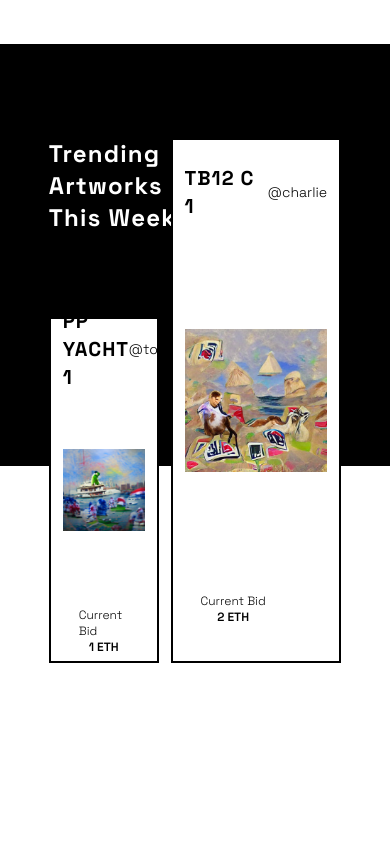
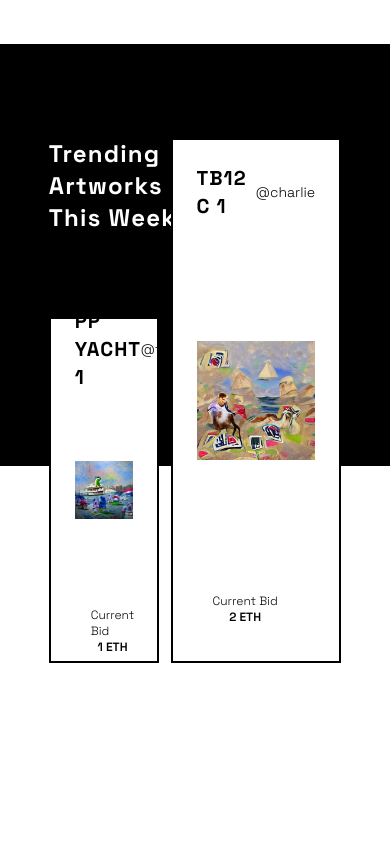
Before and after one commit to CharlesCarr/next-nft-landing-page, a Next.js app: page / in a window 390 px wide. Shown: the part 800-1644 px from the top of the page. Built offline with nearby package versions, Linux system fonts and the light colour scheme.

Commit message:
feat: add filters for collections

```diff
--- a/components/NFTCard.tsx
+++ b/components/NFTCard.tsx
@@ -2,6 +2,7 @@ import Image from "next/image";
 import { useEffect, useState } from "react";
 interface NFTCardProps {
   nft: string;
+  fullTitle?: string;
   name: string;
   price: string;
   time?: string;
@@ -17,6 +18,7 @@ interface NFTCardProps {
 
 const NFTCard = ({
   nft,
+  fullTitle,
   name,
   price,
   time,
@@ -36,12 +38,13 @@ const NFTCard = ({
   /*
     Based on cardType can determine the necessary h/w of the Image component ??
   */
+ console.log(fullTitle);
 
   useEffect(() => {
     if (cardType === "collections") {
       setCardDimensions({
-        width: "300",
-        height: "500",
+        width: "250",
+        height: "250",
       });
     } else if (cardType === "trending-small") {
       setCardDimensions({
@@ -68,7 +71,7 @@ const NFTCard = ({
 
   return (
     <div
-      className={`bg-white ${totalhw} flex flex-col justify-between items-center px-3 border border-black ${
+      className={`bg-white ${totalhw} flex flex-col justify-between items-center px-6 border border-black ${
         cardType === "collections" ? "hover:shadow-4xl" : null
       } ${rotation} ${background ? `shadow-4xl absolute ${position}` : null} `}
     >
@@ -76,14 +79,14 @@ const NFTCard = ({
         <p className="font-bold text-xl tracking-wider">{nft}</p>
         <p className="text-sm font-light">{name}</p>
       </div>
-      {/* <div className={`${imgheight} w-full flex justify-center items-center`}> */}
+      <div className={`${imgheight} w-full flex justify-center items-center`}>
         <Image
           src={`/images/${img}`}
           alt="nft image"
           width={cardDimensions.width}
           height={cardDimensions.height}
         />
-      {/* </div> */}
+      </div>
       <div
         className={`${tbheight} w-full flex justify-between items-center px-4`}
       >
@@ -97,6 +100,12 @@ const NFTCard = ({
             <p className="font-semibold text-xs">{time}</p>
           </div>
         ) : null}
+        {/* {cardType === "collections" ? (
+          <div className="flex flex-col justify-center items-center">
+          <p className="font-light text-xs">AI Prompt:</p>
+          <p className="font-semibold text-xs w-24">{`"${fullTitle}"`}</p>
+        </div>
+        ): null} */}
       </div>
     </div>
   );
--- a/components/sections/Collections.tsx
+++ b/components/sections/Collections.tsx
@@ -1,7 +1,225 @@
-import React from "react";
+import React, { useState, useEffect } from "react";
 import NFTCard from "../NFTCard";
 
-const Collections = () => {
+const allNFTs = [
+  {
+    nft: "TB12 C 1",
+    fullTitle: "Tom Brady riding a camel through a deck of cards",
+    name: "@tom",
+    price: "1 ETH",
+    tbheight: "tl-top-bottom",
+    imgheight: "tl-img",
+    totalhw: "trs-total",
+    background: false,
+    img: "brady/tom-brady-one.png",
+    cardType: "collections",
+  },
+  {
+    nft: "TB12 C 2",
+    fullTitle: "Tom Brady riding a camel through a deck of cards",
+    name: "@tom",
+    price: "1 ETH",
+    tbheight: "tl-top-bottom",
+    imgheight: "tl-img",
+    totalhw: "trs-total",
+    background: false,
+    img: "brady/tom-brady-two.png",
+    cardType: "collections",
+  },
+  {
+    nft: "TB12 C 3",
+    fullTitle: "Tom Brady riding a camel through a deck of cards",
+    name: "@tom",
+    price: "1 ETH",
+    tbheight: "tl-top-bottom",
+    imgheight: "tl-img",
+    totalhw: "trs-total",
+    background: false,
+    img: "brady/tom-brady-three.png",
+    cardType: "collections",
+  },
+  {
+    nft: "PP YACHT 1",
+    fullTitle: "Philly Phanatic on a Yacht",
+    name: "@mark",
+    price: "1 ETH",
+    tbheight: "tl-top-bottom",
+    imgheight: "tl-img",
+    totalhw: "trs-total",
+    background: false,
+    img: "fanatic/fanatic-one.png",
+    cardType: "collections",
+  },
+  {
+    nft: "PP YACHT 2",
+    fullTitle: "Philly Phanatic on a Yacht",
+    name: "@mark",
+    price: "1 ETH",
+    tbheight: "tl-top-bottom",
+    imgheight: "tl-img",
+    totalhw: "trs-total",
+    background: false,
+    img: "fanatic/fanatic-two.png",
+    cardType: "collections",
+  },
+  {
+    nft: "PP YACHT 3",
+    fullTitle: "Philly Phanatic on a Yacht",
+    name: "@mark",
+    price: "1 ETH",
+    tbheight: "tl-top-bottom",
+    imgheight: "tl-img",
+    totalhw: "trs-total",
+    background: false,
+    img: "fanatic/fanatic-three.png",
+    cardType: "collections",
+  },
+  {
+    nft: "LBJ SURF 1",
+    fullTitle: "Lebron James surfing big waves in Hawaii",
+    name: "@mike",
+    price: "1 ETH",
+    tbheight: "tl-top-bottom",
+    imgheight: "tl-img",
+    totalhw: "trs-total",
+    background: false,
+    img: "lebron/lebron-james-one.png",
+    cardType: "collections",
+  },
+  {
+    nft: "LBJ SURF 2",
+    fullTitle: "Lebron James surfing big waves in Hawaii",
+    name: "@mike",
+    price: "1 ETH",
+    tbheight: "tl-top-bottom",
+    imgheight: "tl-img",
+    totalhw: "trs-total",
+    background: false,
+    img: "lebron/lebron-james-two.png",
+    cardType: "collections",
+  },
+  {
+    nft: "LBJ SURF 3",
+    fullTitle: "Lebron James surfing big waves in Hawaii",
+    name: "@mike",
+    price: "1 ETH",
+    tbheight: "tl-top-bottom",
+    imgheight: "tl-img",
+    totalhw: "trs-total",
+    background: false,
+    img: "lebron/lebron-james-three.png",
+    cardType: "collections",
+  },
+  {
+    nft: "RB SUB 1",
+    fullTitle: "Red Bull Racing Submarine in Space",
+    name: "@tom",
+    price: "1 ETH",
+    tbheight: "tl-top-bottom",
+    imgheight: "tl-img",
+    totalhw: "trs-total",
+    background: false,
+    img: "red-bull/red-bull-one.png",
+    cardType: "collections",
+  },
+  {
+    nft: "RB SUB 2",
+    fullTitle: "Red Bull Racing Submarine in Space",
+    name: "@tom",
+    price: "1 ETH",
+    tbheight: "tl-top-bottom",
+    imgheight: "tl-img",
+    totalhw: "trs-total",
+    background: false,
+    img: "red-bull/red-bull-two.png",
+    cardType: "collections",
+  },
+  {
+    nft: "RB SUB 3",
+    fullTitle: "Red Bull Racing Submarine in Space",
+    name: "@tom",
+    price: "1 ETH",
+    tbheight: "tl-top-bottom",
+    imgheight: "tl-img",
+    totalhw: "trs-total",
+    background: false,
+    img: "red-bull/red-bull-three.png",
+    cardType: "collections",
+  },
+  {
+    nft: "TNF M 1",
+    fullTitle: "Three Musketeers watching Thursday Night Football",
+    name: "@mark",
+    price: "1 ETH",
+    tbheight: "tl-top-bottom",
+    imgheight: "tl-img",
+    totalhw: "trs-total",
+    background: false,
+    img: "thursday/thursday-football-one.png",
+    cardType: "collections",
+  },
+  {
+    nft: "TNF M 2",
+    fullTitle: "Three Musketeers watching Thursday Night Football",
+    name: "@mark",
+    price: "1 ETH",
+    tbheight: "tl-top-bottom",
+    imgheight: "tl-img",
+    totalhw: "trs-total",
+    background: false,
+    img: "thursday/thursday-football-two.png",
+    cardType: "collections",
+  },
+  {
+    nft: "TNF M 3",
+    fullTitle: "Three Musketeers watching Thursday Night Football",
+    name: "@mark",
+    price: "1 ETH",
+    tbheight: "tl-top-bottom",
+    imgheight: "tl-img",
+    totalhw: "trs-total",
+    background: false,
+    img: "thursday/thursday-football-three.png",
+    cardType: "collections",
+  },
+  {
+    nft: "DoI WS 1",
+    fullTitle: "Stealing the Declaration of Independence from the World Series",
+    name: "@mike",
+    price: "1 ETH",
+    tbheight: "tl-top-bottom",
+    imgheight: "tl-img",
+    totalhw: "trs-total",
+    background: false,
+    img: "world-series/world-series-one.png",
+    cardType: "collections",
+  },
+  {
+    nft: "DoI WS 2",
+    fullTitle: "Stealing the Declaration of Independence from the World Series",
+    name: "@mike",
+    price: "1 ETH",
+    tbheight: "tl-top-bottom",
+    imgheight: "tl-img",
+    totalhw: "trs-total",
+    background: false,
+    img: "world-series/world-series-two.png",
+    cardType: "collections",
+  },
+  {
+    nft: "DoI WS 3",
+    fullTitle: "Stealing the Declaration of Independence from the World Series",
+    name: "@mike",
+    price: "1 ETH",
+    tbheight: "tl-top-bottom",
+    imgheight: "tl-img",
+    totalhw: "trs-total",
+    background: false,
+    img: "world-series/world-series-three.png",
+    cardType: "collections",
+  },
+];
+
 const sampleNFTs = [
   {
     nft: "TB12 C 1",
@@ -11,8 +229,8 @@ const Collections = () => {
     imgheight: "tl-img",
     totalhw: "trs-total",
     background: false,
-      img: 'brady/tom-brady-one.png',
-      cardType: 'collections',
+    img: "brady/tom-brady-one.png",
+    cardType: "collections",
   },
   {
     nft: "PP YACHT 1",
@@ -22,8 +240,8 @@ const Collections = () => {
     imgheight: "tl-img",
     totalhw: "trs-total",
     background: false,
-      img: 'fanatic/fanatic-one.png',
-      cardType: 'collections',
+    img: "fanatic/fanatic-one.png",
+    cardType: "collections",
   },
   {
     nft: "LBJ SURF 1",
@@ -33,8 +251,8 @@ const Collections = () => {
     imgheight: "tl-img",
     totalhw: "trs-total",
     background: false,
-      img: 'lebron/lebron-james-one.png',
-      cardType: 'collections',
+    img: "lebron/lebron-james-one.png",
+    cardType: "collections",
   },
   {
     nft: "RB SUB 1",
@@ -44,8 +262,8 @@ const Collections = () => {
     imgheight: "tl-img",
     totalhw: "trs-total",
     background: false,
-      img: 'red-bull/red-bull-one.png',
-      cardType: 'collections',
+    img: "red-bull/red-bull-one.png",
+    cardType: "collections",
   },
   {
     nft: "TNF M 1",
@@ -55,8 +273,8 @@ const Collections = () => {
     imgheight: "tl-img",
     totalhw: "trs-total",
     background: false,
-      img: 'thursday/thursday-football-one.png',
-      cardType: 'collections',
+    img: "thursday/thursday-football-one.png",
+    cardType: "collections",
   },
   {
     nft: "DoI WS 1",
@@ -66,13 +284,50 @@ const Collections = () => {
     imgheight: "tl-img",
     totalhw: "trs-total",
     background: false,
-      img: 'world-series/world-series-one.png',
-      cardType: 'collections',
+    img: "world-series/world-series-one.png",
+    cardType: "collections",
   },
 ];
 
+const Collections = () => {
+  const [activeNFTs, setActiveNFTs] = useState<any>(sampleNFTs);
+  const [activeFilter, setActiveFilter] = useState<string>("ALL UNIQUE");
+  const [showPrompt, setShowPrompt] = useState<any>(null);
+
+  useEffect(() => {
+    if (activeFilter !== "ALL UNIQUE") {
+      setShowPrompt(activeNFTs[0].fullTitle);
+    }
+  }, [activeFilter, activeNFTs]);
+
+  const filterNFTs = (selection: any) => {
+    // initially active will have 6 unique
+    // console.log(selection);
+    setActiveFilter(selection);
+
+    // if filter selected, filter the allNFTs array, returning only the selection
+    const filteredNFTs = allNFTs.filter((nft: any) => {
+      return nft.nft.substring(0, 4) === selection.substring(0, 4);
+    });
+
+    // console.log(filteredNFTs);
+
+    // set activeNFTs as that filtered selection
+    setActiveNFTs(filteredNFTs);
+
+    // map over activeNFTs to display the cards (in jsx)
+  };
+
+  const getAllUniqueNFTs = (selection: any) => {
+    setActiveNFTs(sampleNFTs);
+    setActiveFilter(selection);
+  };
+
   return (
-    <div className="h-full min-h-screen w-full px-6 sm:px-10 md:px-20 pt-10" id="collections">
+    <div
+      className="h-full min-h-screen w-full px-6 sm:px-10 md:px-20 pt-10"
+      id="collections"
+    >
       <div className="flex w-full h-20 justify-between items-center">
         <p className="text-3xl font-bold">Explore Collections</p>
         <p className="font-light text-xs pr-4">
@@ -81,28 +336,78 @@ const Collections = () => {
       </div>
       <div className="flex w-full h-14 mb-2">
         <ul className="p-0 m-0 w-full flex justify-start items-center">
-          <li className="border border-black rounded-2xl px-2 sm:px-4 py-1 text-xs mr-2 sm:mr-8">
-            Sport 1
+          <li
+            className={`${
+              activeFilter === "ALL UNIQUE" ? "bg-black text-white" : null
+            } border border-black rounded-2xl px-2 sm:px-4 py-1 text-xs mr-2 sm:mr-8 cursor-pointer`}
+            onClick={(e: any) => getAllUniqueNFTs(e.target.innerText)}
+          >
+            ALL UNIQUE
           </li>
-          <li className="border border-black rounded-2xl px-2 sm:px-4 py-1 text-xs mr-2 sm:mr-8">
-            Sport 2
+          <li
+            className={`${
+              activeFilter === "TB12 C" ? "bg-black text-white" : null
+            } border border-black rounded-2xl px-2 sm:px-4 py-1 text-xs mr-2 sm:mr-8 cursor-pointer`}
+            onClick={(e: any) => filterNFTs(e.target.innerText)}
+          >
+            TB12 C
           </li>
-          <li className="border border-black rounded-2xl px-2 sm:px-4 py-1 text-xs mr-2 sm:mr-8">
-            Sport 3
+          <li
+            className={`${
+              activeFilter === "PP YACHT" ? "bg-black text-white" : null
+            } border border-black rounded-2xl px-2 sm:px-4 py-1 text-xs mr-2 sm:mr-8 cursor-pointer`}
+            onClick={(e: any) => filterNFTs(e.target.innerText)}
+          >
+            PP YACHT
           </li>
-          <li className="border border-black rounded-2xl px-2 sm:px-4 py-1 text-xs mr-2 sm:mr-8">
-            Sport 4
+          <li
+            className={`${
+              activeFilter === "LBJ SURF" ? "bg-black text-white" : null
+            } border border-black rounded-2xl px-2 sm:px-4 py-1 text-xs mr-2 sm:mr-8 cursor-pointer`}
+            onClick={(e: any) => filterNFTs(e.target.innerText)}
+          >
+            LBJ SURF
           </li>
-          <li className="border border-black rounded-2xl px-2 sm:px-4 py-1 text-xs mr-2 sm:mr-8">
-            Sport 5
+          <li
+            className={`${
+              activeFilter === "TNF M" ? "bg-black text-white" : null
+            } border border-black rounded-2xl px-2 sm:px-4 py-1 text-xs mr-2 sm:mr-8 cursor-pointer`}
+            onClick={(e: any) => filterNFTs(e.target.innerText)}
+          >
+            TNF M
           </li>
-          <li className="border border-black rounded-2xl px-2 sm:px-4 py-1 text-xs">
-            Sport 6
+          <li
+            className={`${
+              activeFilter === "RB SUB" ? "bg-black text-white" : null
+            } border border-black rounded-2xl px-2 sm:px-4 py-1 text-xs mr-2 sm:mr-8 cursor-pointer`}
+            onClick={(e: any) => filterNFTs(e.target.innerText)}
+          >
+            RB SUB
+          </li>
+          <li
+            className={`${
+              activeFilter === "DoI WS" ? "bg-black text-white" : null
+            } border border-black rounded-2xl px-2 sm:px-4 py-1 text-xs mr-2 sm:mr-8 cursor-pointer`}
+            onClick={(e: any) => filterNFTs(e.target.innerText)}
+          >
+            DoI WS
           </li>
         </ul>
       </div>
-      <div className="w-full h-4/6 grid grid-cols-1 sm:grid-cols-2 md:grid-cols-3 gap-x-10 gap-6">
-        {sampleNFTs.map((nft: any) => <NFTCard key={nft} {...nft} />)}
+
+      {showPrompt ? (
+        <div className="my-4">
+          <p className="font-bold">
+            Prompt for AI:{" "}
+            <span className="font-light">{`"${showPrompt}"`}</span>
+          </p>
+        </div>
+      ) : null}
+
+      <div className="w-full h-4/6 grid grid-cols-1 sm:grid-cols-2 md:grid-cols-3 gap-x-12 gap-6">
+        {activeNFTs.map((nft: any) => (
+          <NFTCard key={nft} {...nft} />
+        ))}
       </div>
     </div>
   );
--- a/components/sections/Top.tsx
+++ b/components/sections/Top.tsx
@@ -19,7 +19,7 @@ const Top = () => {
       cardType: 'top-small',
     },
     {
-      nft: "RB Sub #1",
+      nft: "RB SUB #1",
       name: "@mark",
       price: "1.0234 ETH",
       time: "03 : 08 : 15",
```
Lines whose indentation alone changed are shown as unchanged.
